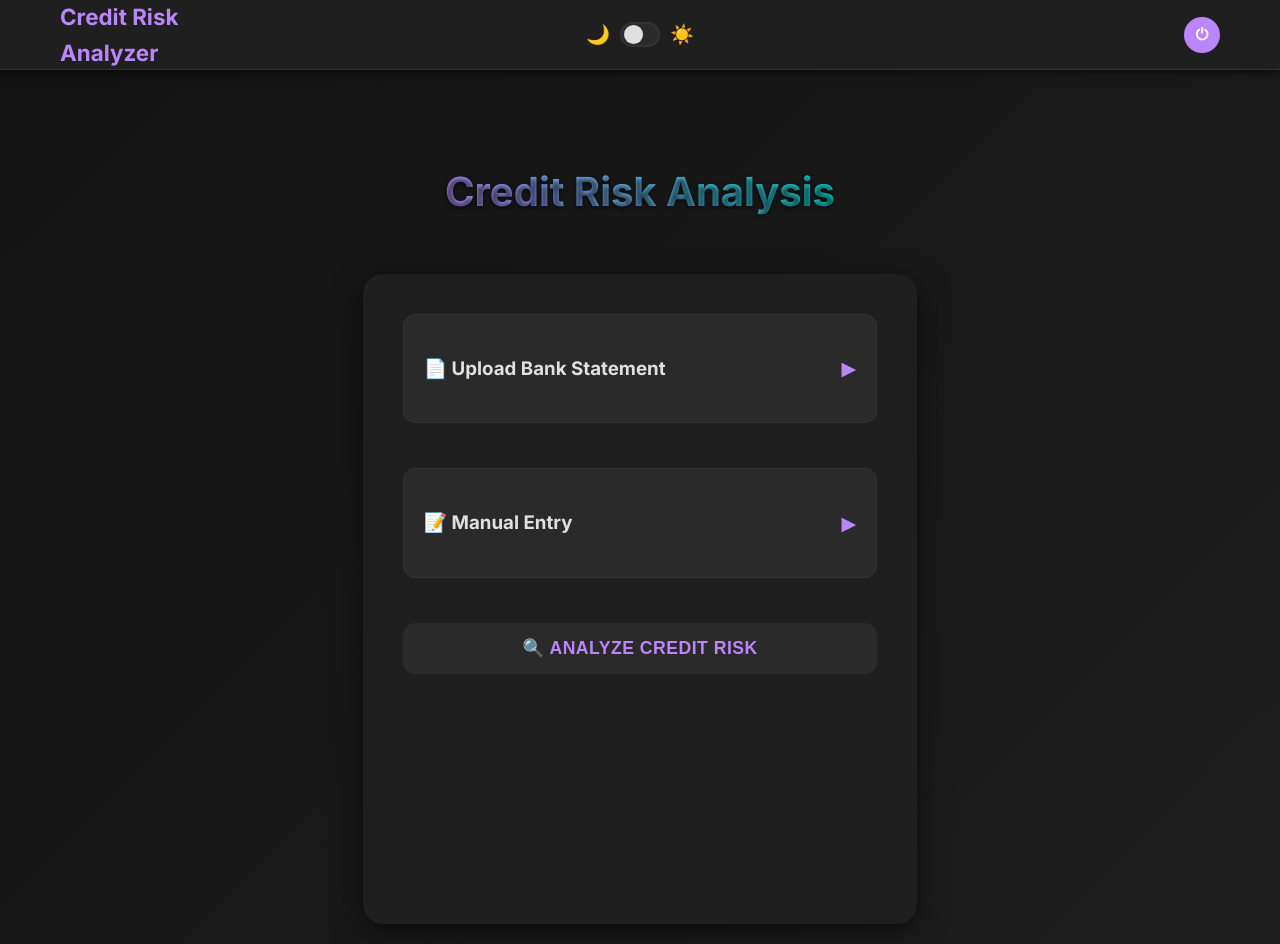
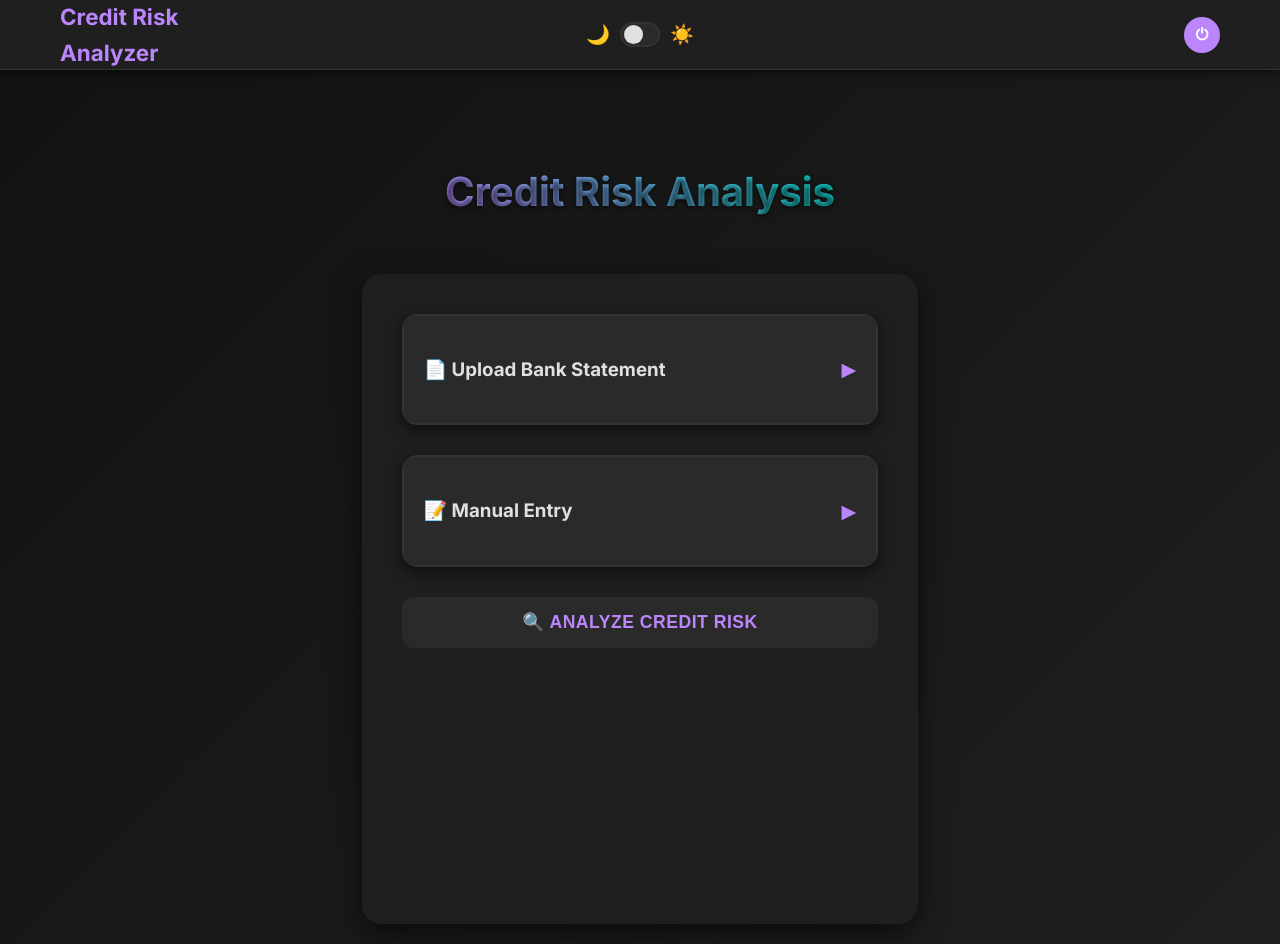
Before and after one commit to cadelxd/Credit-Risk-App, a Django app: page / in a window 1280 px wide. Run offline with Django 5.2, Linux system fonts and the light colour scheme; the visitor is signed in with stand-in values (Sample User, id 1).

Commit message:
fixed ui bugs

```diff
--- a/CreditRiskApp/templates/CreditRiskApp/upload.html
+++ b/CreditRiskApp/templates/CreditRiskApp/upload.html
@@ -130,9 +130,12 @@
     }
 
     .collapsible-box {
-        background: transparent;
-        border: none;
-        margin-bottom: 15px;
+        padding-bottom: 0;
+        background: var(--bg-tertiary);
+        border: 1px solid var(--border-color);
+        border-radius: 15px;
+        box-shadow: 0 5px 15px var(--shadow);
+        margin-bottom: 30px;
         overflow: hidden;
         transition: all 0.3s ease;
     }
@@ -143,10 +146,11 @@
         justify-content: space-between;
         align-items: center;
         cursor: pointer;
+        margin-bottom: 15px;
         padding: 20px;
         border: 1px solid var(--border-color);
         border-radius: 12px;
-        margin-bottom: 15px;
+        margin-bottom: 0px;
         background: var(--bg-tertiary);
         transition: all 0.3s ease;
     }
@@ -195,7 +199,7 @@
 
     .upload-header {
         text-align: left;
-        margin-bottom: 30px;
+        margin-bottom: 0px;
     }
 
     .upload-header h2 {
```
